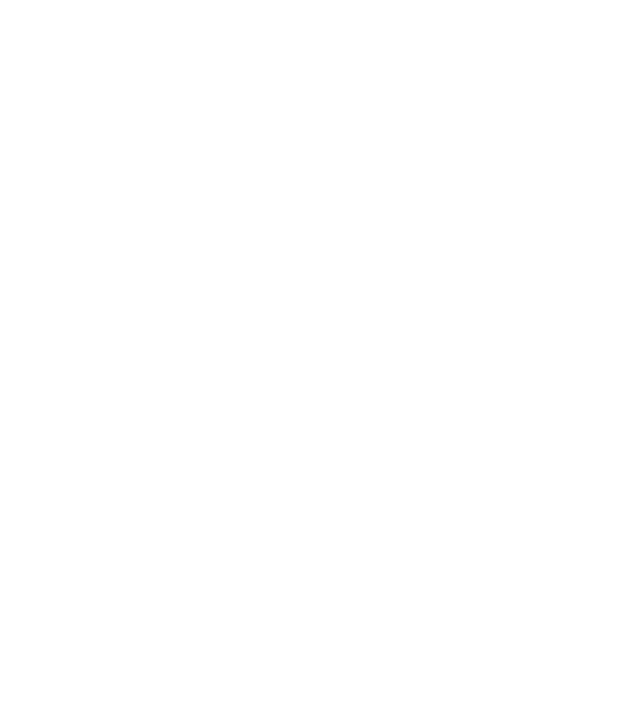
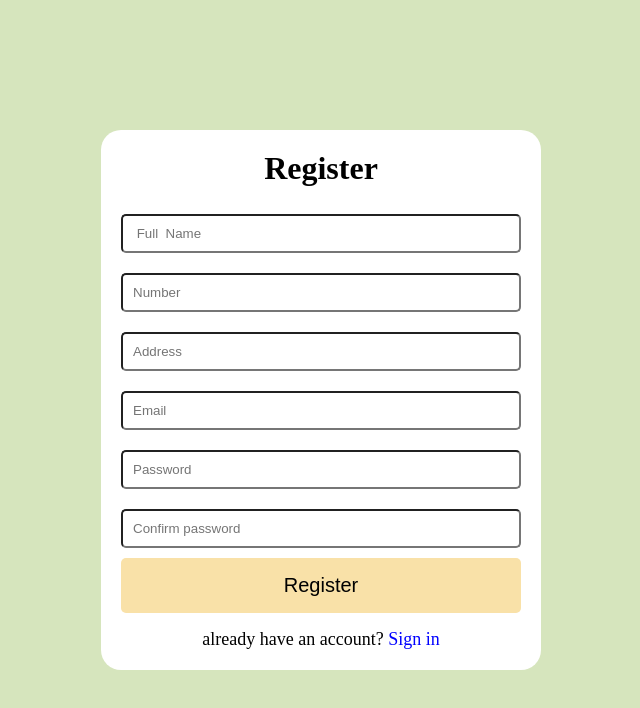
Before and after one commit to MoazAzmy/Online-Shop, a plain HTML site: page Online Shop/register/Index.html in a window 1280 px wide. Shown: the whole page, without its empty margins (319-959 px from the left). Drawn offline with Linux system fonts and the light colour scheme.

Commit message:
register page

```diff
--- a/Online Shop/register/Index.html
+++ b/Online Shop/register/Index.html
@@ -0,0 +1,34 @@
+<!DOCTYPE html>
+<html lang="en">
+<head>
+  <meta charset="UTF-8">
+  <meta name="viewport" content="width=device-width, initial-scale=1.0">
+  <title>Login</title>
+  <link rel="stylesheet" href="style.css">
+</head>
+<body>
+
+
+
+  <div class="login-page">
+    <h1>Register</h1>
+    <form>
+      <input class="name" type="text" placeholder=" Full  Name ">
+      <input class="inp3" type="text" placeholder="Number">
+      <input class="address" type="text" placeholder="Address">
+      <input class="inp1" type="email" placeholder="Email">
+      <input class="inp2" type="password" placeholder="Password">
+      <input class="confirm" type="password" placeholder="Confirm password">
+
+      <button>Register</button>
+    </form>
+    <p>already have an account?
+        <a href="/login/Index.html">Sign in</a>
+    </p>
+
+
+  </div>
+
+
+</body>
+</html>
--- a/Online Shop/register/style.css
+++ b/Online Shop/register/style.css
@@ -0,0 +1,57 @@
+body {
+  background-color: #d6e5bd;
+  display: flex;
+  justify-content: center;
+  align-items: center;
+  height: 100vh;
+  margin: 0;
+}
+
+.login-page {
+  background-color: white;
+  width: 400px;
+  padding: 20px;
+  border-radius: 20px;
+  display: flex;
+  flex-direction: column;
+  justify-content: space-between;
+  height: 500px;
+}
+
+h1 {
+  text-align: center;
+margin: 0%;
+}
+
+.inp1, .inp2 , .confirm , .name , .inp3 , .address {
+  width: 94%;
+  padding: 10px;
+  margin: 10px 0;
+  border-radius: 5px;
+  margin-right: 10px;
+}
+
+button {
+  width: 100%;
+  height: 55px;
+  border: 0px;
+  border-radius: 5px;
+  font-size: 20px;
+  cursor: pointer;
+  background: #f9e1a8;
+  color: black;
+}
+
+p {
+  text-align: center;
+  margin: 0;
+  font-size: 18px;
+}
+
+a {
+  color: blue;
+  text-decoration: none;
+}
+a:hover {
+  text-decoration: underline;
+}
```
Also changed, not shown: Online Shop/login/Index.html (+1 -1 lines).
